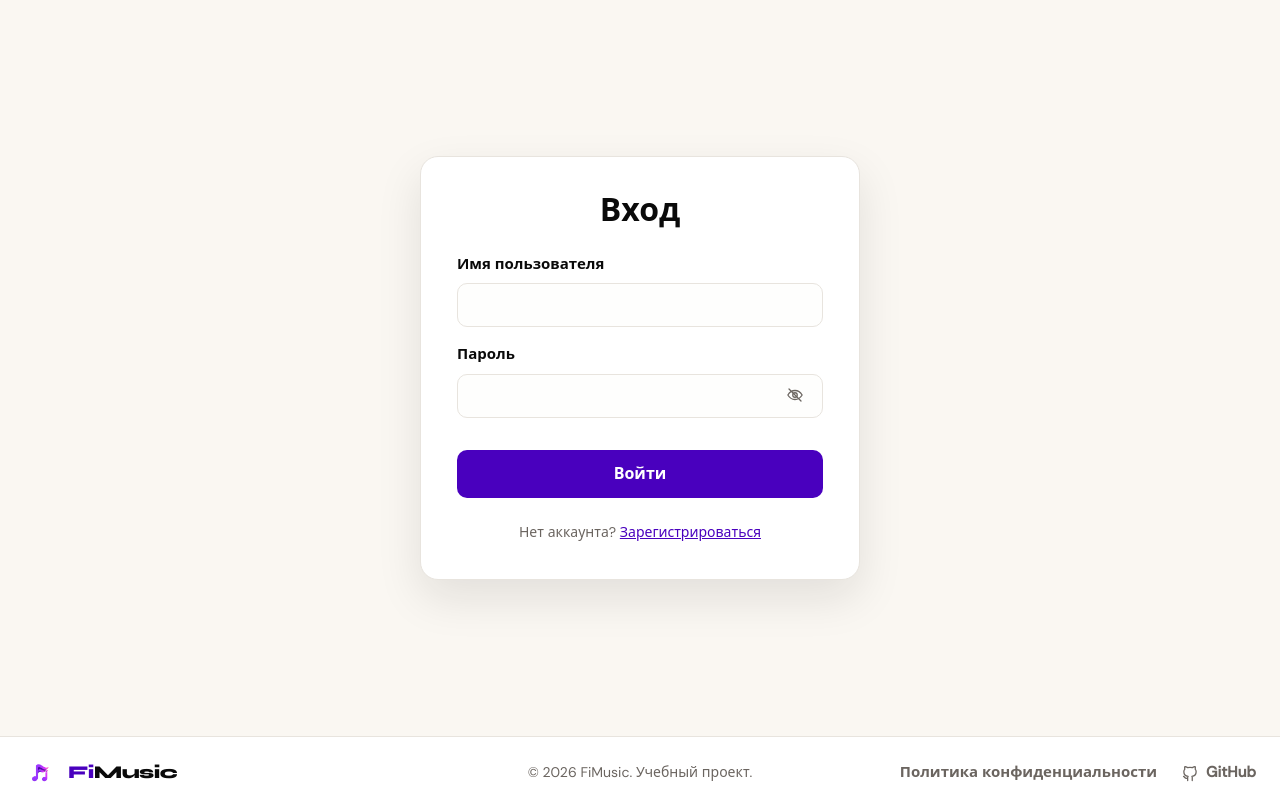
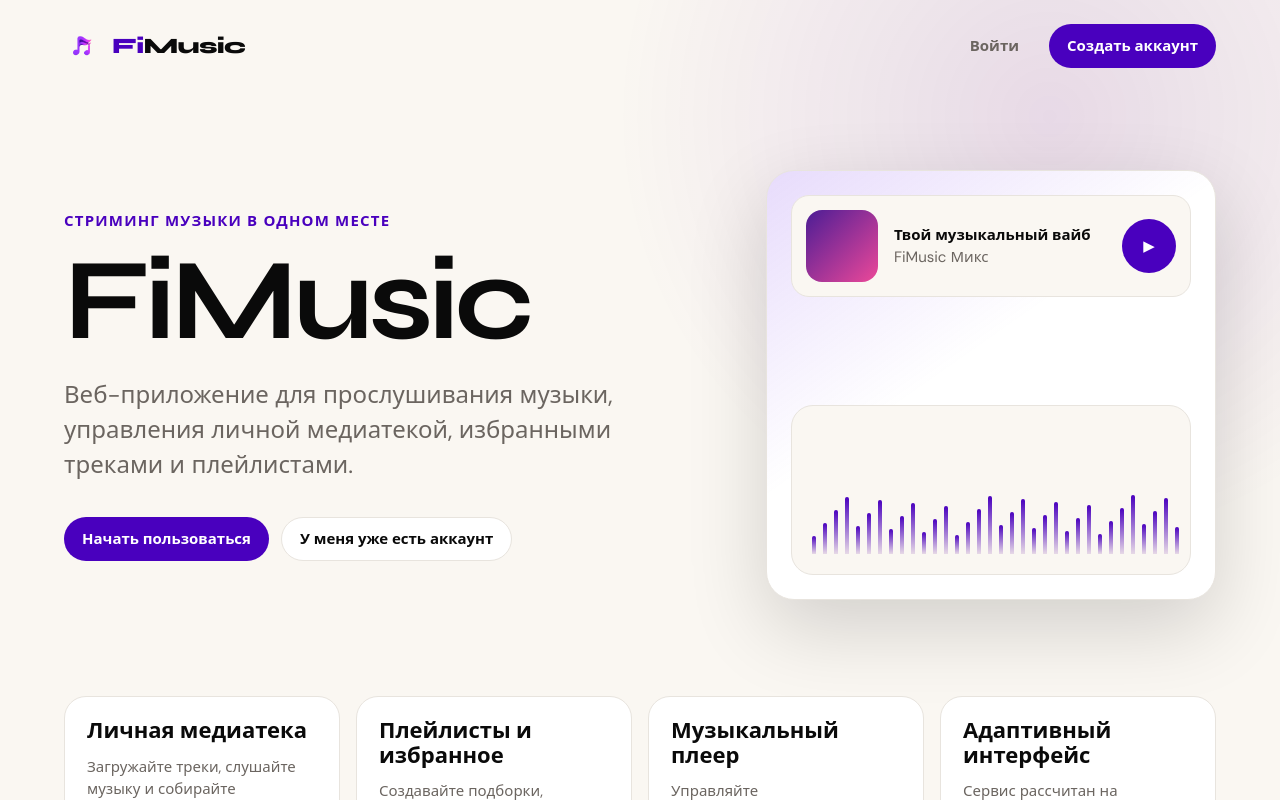
Before and after one commit to R0flyan/FiMusic, a React (Vite) app in the folder frontend/: page / in a window 1280 px wide. Shown: the top 800 px of the page. Built offline with nearby package versions, Linux system fonts and the light colour scheme; no server answers.

Commit message:
welcome page

```diff
--- a/frontend/src/App.tsx
+++ b/frontend/src/App.tsx
@@ -7,6 +7,7 @@ import { SearchPage } from './pages/SearchPage'
 import { FloatingPlayer } from './components/FloatingPlayer/FloatingPlayer'
 import { LoginPage } from './pages/LoginPage'
 import { RegisterPage } from './pages/RegisterPage'
+import { WelcomePage } from './pages/WelcomePage'
 import { useAuth } from './context/AuthContext'
 import { API_URL } from './config'
 import type { Track } from './data/mock'
@@ -23,7 +24,7 @@ interface ApiTrack {
 }
 
 type MainPage = 'home' | 'search' | 'playlists' | 'liked'
-type AppPage = MainPage | 'login' | 'register'
+type AppPage = MainPage | 'welcome' | 'login' | 'register'
 
 export interface Playlist {
   id: number
@@ -100,7 +101,7 @@ function App() {
   const [playlistTracks, setPlaylistTracks] = useState<Track[]>([])
   const [recommendationTracks, setRecommendationTracks] = useState<Track[]>([])
   const [currentTrackIndex, setCurrentTrackIndex] = useState(0)
-  const [activePage, setActivePage] = useState<AppPage>('home')
+  const [activePage, setActivePage] = useState<AppPage>('welcome')
   const currentTrack = playbackQueue[currentTrackIndex] ?? null
   const favoriteTracks = tracks.filter((track) => track.isFavorite)
   const recentTracksStorageKey = user ? `recentTrackIds:${user.id}` : 'recentTrackIds'
@@ -112,9 +113,9 @@ function App() {
     [recentTrackIds, tracks],
   )
   const visiblePage: AppPage =
-    !user && activePage !== 'login' && activePage !== 'register'
-      ? 'login'
-      : user && (activePage === 'login' || activePage === 'register')
+    !user && activePage !== 'welcome' && activePage !== 'login' && activePage !== 'register'
+      ? 'welcome'
+      : user && (activePage === 'welcome' || activePage === 'login' || activePage === 'register')
         ? 'home'
         : activePage
   const authHeaders = useMemo<HeadersInit | undefined>(
@@ -590,6 +591,15 @@ function App() {
     )
   }
 
+  if (visiblePage === 'welcome') {
+    return (
+      <WelcomePage
+        onLogin={() => setActivePage('login')}
+        onRegister={() => setActivePage('register')}
+      />
+    )
+  }
+
   if (visiblePage === 'login') {
     return <LoginPage onSwitchToRegister={() => setActivePage('register')} />
   }
--- /dev/null
+++ b/frontend/src/pages/WelcomePage.css
@@ -0,0 +1,258 @@
+.welcome-page {
+  min-height: calc(100vh - 86px);
+  padding: 24px clamp(18px, 5vw, 72px) 56px;
+  color: var(--color-ink);
+  background:
+    radial-gradient(circle at 82% 12%, var(--color-accent-soft), transparent 32%),
+    var(--color-bg);
+}
+
+.welcome-page__header {
+  display: flex;
+  align-items: center;
+  justify-content: space-between;
+  gap: 18px;
+  margin-bottom: clamp(54px, 8vw, 104px);
+}
+
+.welcome-page__actions,
+.welcome-page__hero-actions {
+  display: flex;
+  align-items: center;
+  gap: 12px;
+  flex-wrap: wrap;
+}
+
+.welcome-page__link,
+.welcome-page__button,
+.welcome-page__primary,
+.welcome-page__secondary {
+  min-height: 44px;
+  padding: 0 18px;
+  border-radius: 999px;
+  font-weight: 800;
+  transition:
+    color 180ms var(--ease),
+    background 180ms var(--ease),
+    border-color 180ms var(--ease),
+    transform 180ms var(--ease);
+}
+
+.welcome-page__link {
+  color: var(--color-ink-muted);
+}
+
+.welcome-page__button,
+.welcome-page__primary {
+  color: #fff;
+  background: var(--color-accent);
+}
+
+.welcome-page__secondary {
+  color: var(--color-ink);
+  background: var(--color-surface);
+  border: 1px solid var(--color-border);
+}
+
+.welcome-page__link:hover,
+.welcome-page__secondary:hover {
+  color: var(--color-accent);
+}
+
+.welcome-page__button:hover,
+.welcome-page__primary:hover {
+  background: var(--color-accent-hover);
+  transform: translateY(-1px);
+}
+
+.welcome-page__hero {
+  display: grid;
+  grid-template-columns: minmax(0, 1fr) minmax(360px, 0.72fr);
+  align-items: center;
+  gap: clamp(32px, 6vw, 80px);
+}
+
+.welcome-page__hero-content {
+  max-width: 760px;
+}
+
+.welcome-page__eyebrow {
+  margin-bottom: 16px;
+  color: var(--color-accent);
+  font-weight: 800;
+  text-transform: uppercase;
+  letter-spacing: 0.08em;
+}
+
+.welcome-page h1 {
+  font-family: var(--font-display);
+  font-size: clamp(56px, 9vw, 128px);
+  line-height: 0.92;
+  letter-spacing: -0.04em;
+  margin-bottom: 24px;
+}
+
+.welcome-page__lead {
+  max-width: 680px;
+  color: var(--color-ink-muted);
+  font-size: clamp(18px, 2vw, 24px);
+  line-height: 1.45;
+  margin-bottom: 34px;
+}
+
+.welcome-page__preview {
+  min-height: 430px;
+  display: flex;
+  flex-direction: column;
+  justify-content: space-between;
+  padding: 24px;
+  border: 1px solid var(--color-border);
+  border-radius: 28px;
+  background:
+    linear-gradient(145deg, rgba(124, 58, 237, 0.18), transparent 44%),
+    var(--color-surface);
+  box-shadow: 0 28px 80px rgba(0, 0, 0, 0.16);
+}
+
+.welcome-page__player {
+  display: grid;
+  grid-template-columns: 72px minmax(0, 1fr) 54px;
+  align-items: center;
+  gap: 16px;
+  padding: 14px;
+  border-radius: 18px;
+  background: var(--color-bg);
+  border: 1px solid var(--color-border);
+}
+
+.welcome-page__player strong,
+.welcome-page__player span {
+  display: block;
+}
+
+.welcome-page__player span {
+  color: var(--color-ink-muted);
+}
+
+.welcome-page__cover {
+  width: 72px;
+  aspect-ratio: 1;
+  border-radius: 16px;
+  background: linear-gradient(135deg, #4c1d95, #ec4899);
+}
+
+.welcome-page__play {
+  width: 54px;
+  aspect-ratio: 1;
+  display: grid;
+  place-items: center;
+  border-radius: 50%;
+  color: #fff;
+  background: var(--color-accent);
+}
+
+.welcome-page__wave {
+  height: 170px;
+  display: flex;
+  align-items: end;
+  gap: 7px;
+  padding: 20px;
+  border-radius: 22px;
+  background: var(--color-bg);
+  border: 1px solid var(--color-border);
+}
+
+.welcome-page__wave span {
+  flex: 1;
+  min-width: 4px;
+  border-radius: 999px 999px 4px 4px;
+  background: linear-gradient(180deg, var(--color-accent), var(--color-accent-soft));
+}
+
+.welcome-page__features {
+  display: grid;
+  grid-template-columns: repeat(4, minmax(0, 1fr));
+  gap: 16px;
+  margin-top: clamp(54px, 8vw, 96px);
+}
+
+.welcome-page__feature {
+  min-height: 180px;
+  padding: 22px;
+  border-radius: 22px;
+  background: var(--color-surface);
+  border: 1px solid var(--color-border);
+}
+
+.welcome-page__feature h2 {
+  font-family: var(--font-display);
+  font-size: 22px;
+  line-height: 1.1;
+  margin-bottom: 12px;
+}
+
+.welcome-page__feature p {
+  color: var(--color-ink-muted);
+}
+
+@media (max-width: 980px) {
+  .welcome-page__hero,
+  .welcome-page__features {
+    grid-template-columns: 1fr;
+  }
+
+  .welcome-page__preview {
+    min-height: 320px;
+  }
+}
+
+@media (max-width: 640px) {
+  .welcome-page {
+    padding: 18px 16px 36px;
+  }
+
+  .welcome-page__header {
+    align-items: flex-start;
+    flex-direction: column;
+    margin-bottom: 48px;
+  }
+
+  .welcome-page__actions,
+  .welcome-page__hero-actions {
+    width: 100%;
+  }
+
+  .welcome-page__link,
+  .welcome-page__button,
+  .welcome-page__primary,
+  .welcome-page__secondary {
+    flex: 1;
+    justify-content: center;
+  }
+
+  .welcome-page__preview {
+    min-height: 280px;
+    padding: 16px;
+    border-radius: 20px;
+  }
+
+  .welcome-page__player {
+    grid-template-columns: 56px minmax(0, 1fr) 46px;
+    gap: 12px;
+  }
+
+  .welcome-page__cover,
+  .welcome-page__play {
+    width: 56px;
+  }
+
+  .welcome-page__play {
+    width: 46px;
+  }
+
+  .welcome-page__wave {
+    height: 130px;
+    gap: 4px;
+    padding: 14px;
+  }
+}
--- /dev/null
+++ b/frontend/src/pages/WelcomePage.tsx
@@ -0,0 +1,92 @@
+import { Footer } from '../components/Footer/Footer'
+import { Logo } from '../components/Logo/Logo'
+import './WelcomePage.css'
+
+interface WelcomePageProps {
+  onLogin: () => void
+  onRegister: () => void
+}
+
+const features = [
+  {
+    title: 'Личная медиатека',
+    text: 'Загружайте треки, слушайте музыку и собирайте собственную библиотеку без лишнего интерфейсного шума.',
+  },
+  {
+    title: 'Плейлисты и избранное',
+    text: 'Создавайте подборки, добавляйте треки в избранное и быстро возвращайтесь к нужной музыке.',
+  },
+  {
+    title: 'Музыкальный плеер',
+    text: 'Управляйте воспроизведением, прогрессом, повтором, случайным режимом и очередью треков.',
+  },
+  {
+    title: 'Адаптивный интерфейс',
+    text: 'Сервис рассчитан на использование с компьютера и мобильных устройств.',
+  },
+]
+
+export function WelcomePage({ onLogin, onRegister }: WelcomePageProps) {
+  return (
+    <>
+      <main className="welcome-page">
+        <header className="welcome-page__header">
+          <Logo size={38} showText />
+          <div className="welcome-page__actions">
+            <button type="button" className="welcome-page__link" onClick={onLogin}>
+              Войти
+            </button>
+            <button type="button" className="welcome-page__button" onClick={onRegister}>
+              Создать аккаунт
+            </button>
+          </div>
+        </header>
+
+        <section className="welcome-page__hero">
+          <div className="welcome-page__hero-content">
+            <p className="welcome-page__eyebrow">Стриминг музыки в одном месте</p>
+            <h1>FiMusic</h1>
+            <p className="welcome-page__lead">
+              Веб-приложение для прослушивания музыки, управления личной медиатекой,
+              избранными треками и плейлистами.
+            </p>
+            <div className="welcome-page__hero-actions">
+              <button type="button" className="welcome-page__primary" onClick={onRegister}>
+                Начать пользоваться
+              </button>
+              <button type="button" className="welcome-page__secondary" onClick={onLogin}>
+                У меня уже есть аккаунт
+              </button>
+            </div>
+          </div>
+
+          <div className="welcome-page__preview" aria-label="Возможности FiMusic">
+            <div className="welcome-page__player">
+              <div className="welcome-page__cover" />
+              <div>
+                <strong>Твой музыкальный вайб</strong>
+                <span>FiMusic Микс</span>
+              </div>
+              <div className="welcome-page__play">▶</div>
+            </div>
+            <div className="welcome-page__wave">
+              {Array.from({ length: 34 }).map((_, index) => (
+                <span key={index} style={{ height: `${18 + ((index * 13) % 42)}px` }} />
+              ))}
+            </div>
+          </div>
+        </section>
+
+        <section className="welcome-page__features" aria-label="Основные возможности">
+          {features.map((feature) => (
+            <article key={feature.title} className="welcome-page__feature">
+              <h2>{feature.title}</h2>
+              <p>{feature.text}</p>
+            </article>
+          ))}
+        </section>
+      </main>
+      <Footer />
+    </>
+  )
+}
```
